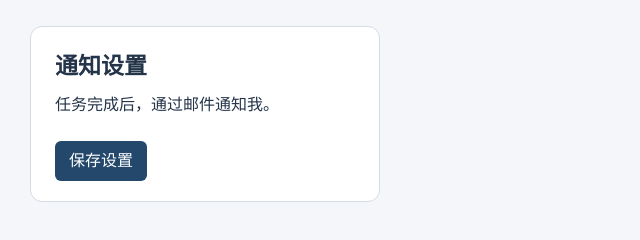
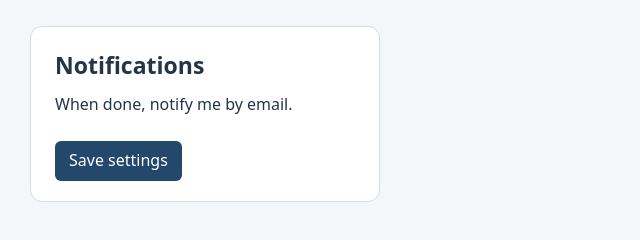
Before and after one commit to chnuuh/dsh-browser-annotation, a website: page demo/index.html in a window 1280 px wide. Shown: the whole page, without its empty margins (0-640 px from the left). Drawn offline with Linux system fonts and the light colour scheme.

Commit message:
Show the annotation workflow in English screenshots

```diff
--- a/demo/index.html
+++ b/demo/index.html
@@ -1,8 +1,8 @@
 <!doctype html>
-<html lang="zh-CN">
+<html lang="en-US">
 <meta charset="utf-8">
 <meta name="viewport" content="width=device-width, initial-scale=1">
-<title>通知设置</title>
+<title>Notifications</title>
 <style>
   * { box-sizing: border-box }
   body { margin: 0; padding: 26px 30px; font: 16px/1.6 system-ui, sans-serif; color: #243449; background: #f4f6f9 }
@@ -12,8 +12,8 @@
   button { padding: 7px 14px; border: 0; border-radius: 6px; background: #23486b; color: white; font: inherit }
 </style>
 <section>
-  <h1>通知设置</h1>
-  <p id="delivery">任务完成后，通过邮件通知我。</p>
-  <button id="save" type="button">保存设置</button>
+  <h1>Notifications</h1>
+  <p id="delivery">When done, notify me by email.</p>
+  <button id="save" type="button">Save settings</button>
 </section>
 </html>
```
Also changed, not shown: README.md, docs/images/annotation-draft.png, docs/images/annotation-note.png, docs/images/context-menu.png.
